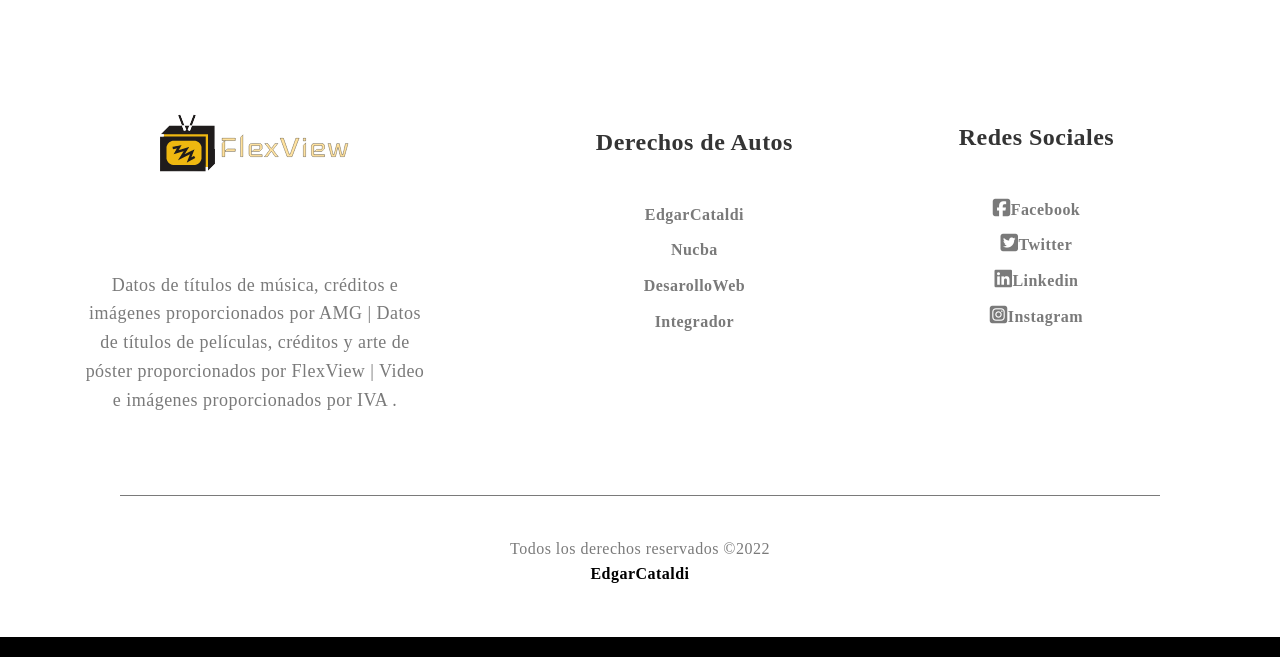
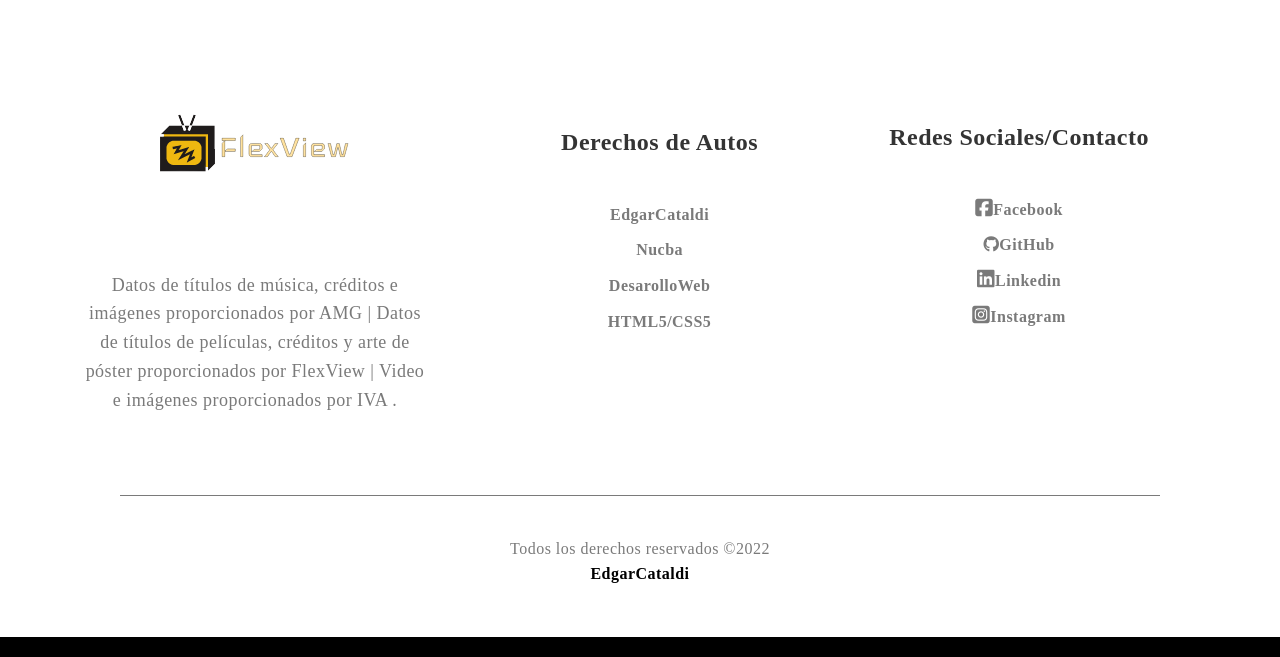
Before and after one commit to EdgarCataldi/ProyectoFinal-HTML5-CSS3, a plain HTML site: page index.html in a window 1280 px wide. Shown: the part 4393-5050 px from the top of the page. Drawn offline with Linux system fonts and the light colour scheme.

Commit message:
Update index.html

```diff
--- a/index.html
+++ b/index.html
@@ -185,15 +185,15 @@
               <a href="#">EdgarCataldi</a>
               <a href="#">Nucba</a>
               <a href="#">DesarolloWeb</a>
-              <a href="#">Integrador</a>
+              <a href="#">HTML5/CSS5</a>
             </div>
 
             <div class="box-footer">
-              <h2>Redes Sociales</h2>
-              <a href="#"><i class="fab fa-facebook-square"></i>Facebook</a>
-              <a href="#"><i class="fab fa-twitter-square"></i>Twitter</a>
-              <a href="#"><i class="fab fa-linkedin"></i>Linkedin</a>
-              <a href="#"><i class="fab fa-instagram-square"></i>Instagram<a>
+              <h2>Redes Sociales/Contacto</h2>
+              <a href="https://www.facebook.com/"><i class="fab fa-facebook-square"></i>Facebook</a>
+              <a href="https://github.com/EdgarCataldi"><i class="fa-brands fa-github"></i>GitHub</a>
+              <a href="https://www.linkedin.com/in/edgar-fernando-cataldi-50374b183/"><i class="fab fa-linkedin"></i>Linkedin</a>
+              <a href="https://www.instagram.com/"><i class="fab fa-instagram-square"></i>Instagram<a>
             </div>
 
           </div>
```
